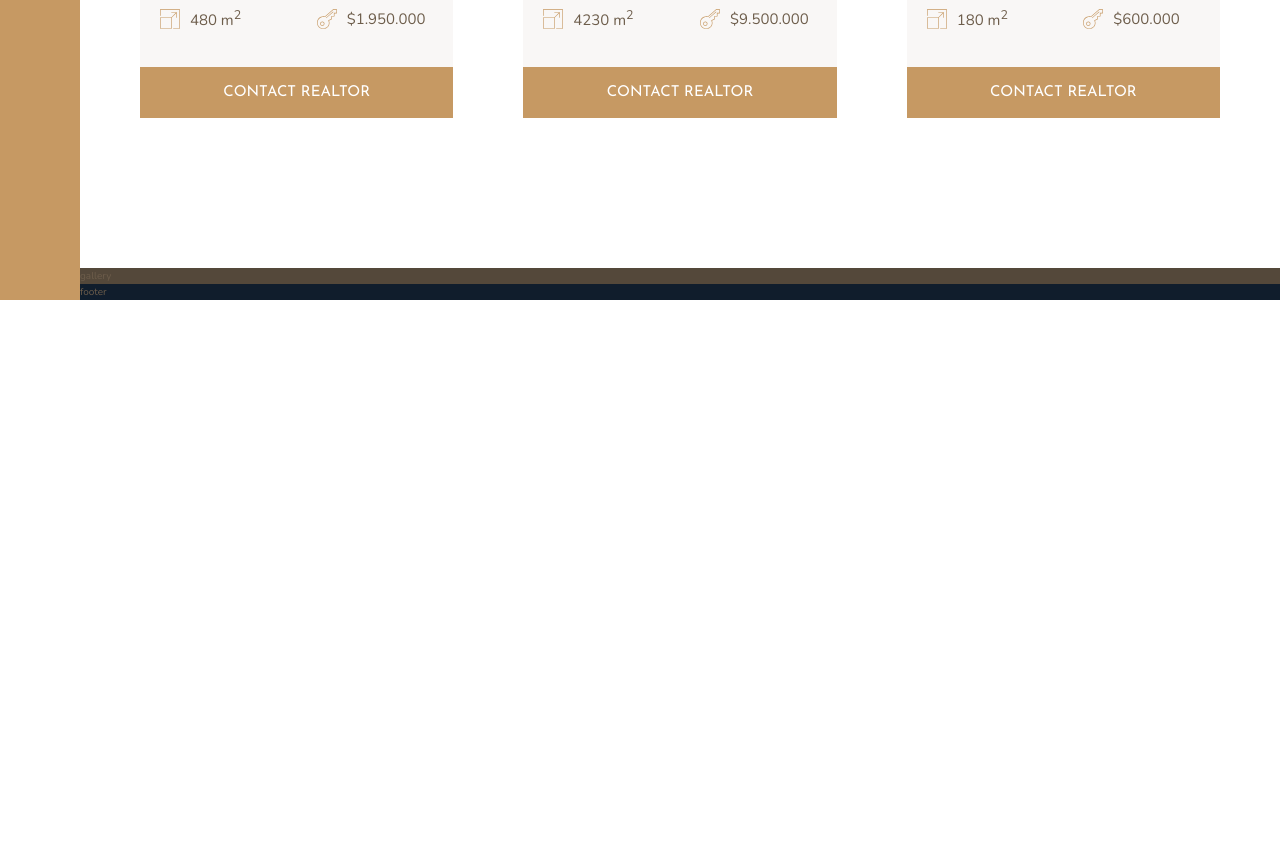
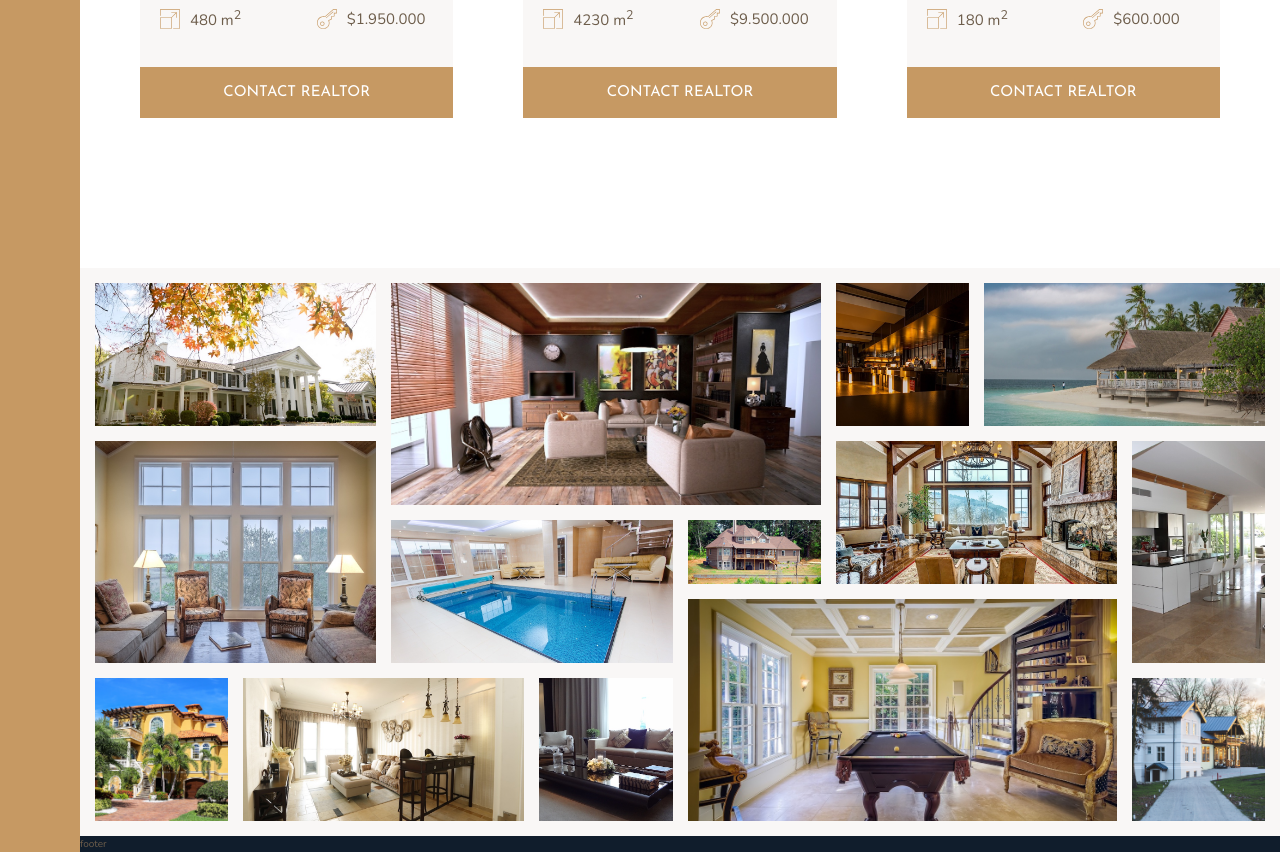
Before and after one commit to Davyyd1/nexter, a website: page index.html in a window 1280 px wide. Shown: the part 2831-3683 px from the top of the page. Before the commit the page ends 3131 px from the top, so only its background shows below. Drawn offline with nearby package versions, Linux system fonts and the light colour scheme.

Commit message:
building gallery section

```diff
--- a/index.html
+++ b/index.html
@@ -282,7 +282,64 @@
       </div>
     </section>
 
-    <section class="gallery">gallery</section>
+    <section class="gallery">
+      <figure class="gallery__item gallery__item--1">
+        <img src="img/gal-1.jpeg" alt="Gallery image 1" class="gallery__img">
+      </figure>
+
+      <figure class="gallery__item gallery__item--2">
+        <img src="img/gal-2.jpeg" alt="Gallery image 2" class="gallery__img">
+      </figure>
+
+      <figure class="gallery__item gallery__item--3">
+        <img src="img/gal-3.jpeg" alt="Gallery image 3" class="gallery__img">
+      </figure>
+
+      <figure class="gallery__item gallery__item--4">
+        <img src="img/gal-4.jpeg" alt="Gallery image 4" class="gallery__img">
+      </figure>
+
+      <figure class="gallery__item gallery__item--5">
+        <img src="img/gal-5.jpeg" alt="Gallery image 5" class="gallery__img">
+      </figure>
+
+      <figure class="gallery__item gallery__item--6">
+        <img src="img/gal-6.jpeg" alt="Gallery image 6" class="gallery__img">
+      </figure>
+
+      <figure class="gallery__item gallery__item--7">
+        <img src="img/gal-7.jpeg" alt="Gallery image 7" class="gallery__img">
+      </figure>
+
+      <figure class="gallery__item gallery__item--8">
+        <img src="img/gal-8.jpeg" alt="Gallery image 8" class="gallery__img">
+      </figure>
+
+      <figure class="gallery__item gallery__item--9">
+        <img src="img/gal-9.jpeg" alt="Gallery image 9" class="gallery__img">
+      </figure>
+
+      <figure class="gallery__item gallery__item--10">
+        <img src="img/gal-10.jpeg" alt="Gallery image 10" class="gallery__img">
+      </figure>
+
+      <figure class="gallery__item gallery__item--11">
+        <img src="img/gal-11.jpeg" alt="Gallery image 11" class="gallery__img">
+      </figure>
+
+      <figure class="gallery__item gallery__item--12">
+        <img src="img/gal-12.jpeg" alt="Gallery image 12" class="gallery__img">
+      </figure>
+
+      <figure class="gallery__item gallery__item--13">
+        <img src="img/gal-13.jpeg" alt="Gallery image 13" class="gallery__img">
+      </figure>
+
+      <figure class="gallery__item gallery__item--14">
+        <img src="img/gal-14.jpeg" alt="Gallery image 14" class="gallery__img">
+      </figure>
+    </section>
+
     <footer class="footer">footer</footer>
   </body>
 </html>
--- a/sass/_gallery.scss
+++ b/sass/_gallery.scss
@@ -1,4 +1,80 @@
 .gallery {
-    background-color: $color-grey-dark-1;
+    background-color: $color-grey-light-1;
     grid-column: full-start/full-end;
+
+    display: grid;
+    grid-template-columns: repeat(8, 1fr);
+    grid-template-rows: repeat(7, 5vw);
+    grid-gap: 1.5rem;
+    padding: 1.5rem;
+
+    &__item {
+
+        &--1 {
+            grid-row: 1 / span 2;
+            grid-column: 1 / span 2;
+        }
+
+        &--2{
+            grid-row: 1/4;
+            grid-column: 3/6;
+        }
+
+        &--3 {
+            grid-row: 1/3;
+            grid-column: 6/7;
+        }
+        &--4 {
+            grid-row: 1/3;
+            grid-column: 7/9;
+        }
+        &--5 {
+            grid-row: 3/6;
+            grid-column: 1/3;
+        }
+        &--6 {
+            grid-row: 4/6;
+            grid-column: 3/5;
+        }
+        &--7 {
+            grid-row: 4/5;
+            grid-column: 5/6;
+        }
+        &--8 {
+            grid-row: 3/5;
+            grid-column: 6/8;
+        }
+        &--9 {
+            grid-row: 3/6;
+            grid-column: 8/9;
+        }
+        &--10 {
+            grid-row: 6/8;
+            grid-column: 1/2;
+        }
+        &--11 {
+            grid-row: 6/8;
+            grid-column: 2/4;
+        }
+        &--12 {
+            grid-row: 6/8;
+            grid-column: 4/5;
+        }
+        &--13 {
+            grid-row: 5/8;
+            grid-column: 5/8;
+        }
+        &--14 {
+            grid-row: 6/8;
+            grid-column: 8/9;
+        }
+
+    }
+
+    &__img {
+        width: 100%;
+        height: 100%;
+        object-fit: cover;
+        display: block;
+    }
 }
```
Also changed, not shown: css/style.css, 1 other file.
